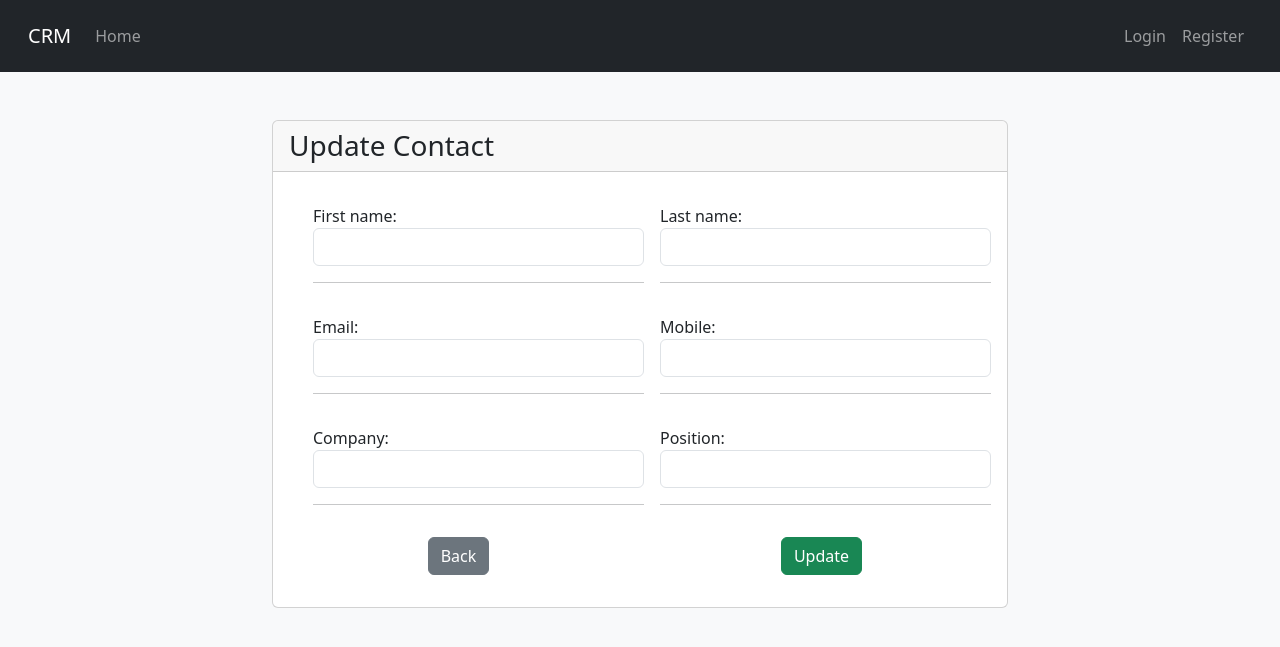
After one commit to mihouami/django-crm-basic, a Django app: template crm/templates/crm/update_contact.html in a window 1280 px wide. The commit adds this page. Shown: the top 647 px of the page. Run offline with Django 5.2, Linux system fonts and the light colour scheme; the template is opened without the code that fills it: values that come from a table or form of the project are taken from there, others are empty; some libraries are stand-ins or nearby versions.

Commit message:
11 update contact

```diff
--- /dev/null
+++ b/crm/templates/crm/update_contact.html
@@ -0,0 +1,83 @@
+{% extends 'crm/base.html' %} {% load crispy_forms_tags %} {% block content %}<!---->
+
+<div class="container">
+  <div class="row">
+    <div class="col-xl-8 offset-xl-2">
+      <div class="card">
+        <h3 class="card-header">Update Contact</h3>
+        <form action="" method="post">
+          {% csrf_token %}
+          <div class="card-body">
+            <div class="row pt-3 fs-5 g-3 ms-3">
+              <div class="col-lg-6">
+                <p class="fs-6" style="margin-bottom: 0px">First name:</p>
+                <p style="margin-bottom: 0px" class="position-relative">
+                  <strong>{{form.first_name|as_crispy_field }}</strong>
+                </p>
+
+                <hr style="margin-top: 0px" />
+              </div>
+
+              <div class="col-lg-6">
+                <p class="fs-6" style="margin-bottom: 0px">Last name:</p>
+                <p style="margin-bottom: 0px" class="position-relative">
+                  <strong>{{form.last_name|as_crispy_field }}</strong>
+                </p>
+                <hr style="margin-top: 0px" />
+              </div>
+            </div>
+
+            <div class="row pt-3 fs-5 g-3 ms-3">
+              <div class="col-lg-6">
+                <p class="fs-6" style="margin-bottom: 0px">Email:</p>
+                <p style="margin-bottom: 0px" class="position-relative">
+                  <strong>{{ form.email|as_crispy_field }}</strong>
+                </p>
+                <hr style="margin-top: 0px" />
+              </div>
+              <div class="col-lg-6">
+                <p class="fs-6" style="margin-bottom: 0px">Mobile:</p>
+                <p style="margin-bottom: 0px" class="position-relative">
+                  <strong>{{ form.mobile|as_crispy_field }}</strong>
+                </p>
+                <hr style="margin-top: 0px" />
+              </div>
+            </div>
+
+            <div class="row pt-3 fs-5 g-3 ms-3">
+              <div class="col-lg-6">
+                <p class="fs-6" style="margin-bottom: 0px">Company:</p>
+                <p style="margin-bottom: 0px" class="position-relative">
+                  <strong>{{ form.company|as_crispy_field }}</strong>
+                </p>
+                <hr style="margin-top: 0px" />
+              </div>
+              <div class="col-lg-6">
+                <p class="fs-6" style="margin-bottom: 0px">Position:</p>
+                <p style="margin-bottom: 0px" class="position-relative">
+                  <strong>{{ form.position|as_crispy_field }}</strong>
+                </p>
+                <hr style="margin-top: 0px" />
+              </div>
+            </div>
+            <div class="row text-center my-3">
+              <div class="col">
+                <a
+                  class="btn btn-secondary"
+                  href="{% url 'contact' form.instance.id %}"
+                  >Back</a
+                >
+              </div>
+              <div class="col">
+                <button formnovalidate class="btn btn-success" type="submit">
+                  Update
+                </button>
+              </div>
+            </div>
+          </div>
+        </form>
+      </div>
+    </div>
+  </div>
+</div>
+{% endblock %}
--- a/crm/urls.py
+++ b/crm/urls.py
@@ -8,4 +8,5 @@ urlpatterns = [
     path("contact/<int:pk>/", contact_detail, name='contact'),
     path("delete_contact/<int:pk>", delete_contact, name='delete'),
     path('add_contact/', add_contact, name='add_contact'),
+    path('update_contact/<int:id>', update_contact, name='update_contact'),
 ]
--- a/main/settings.py
+++ b/main/settings.py
@@ -128,3 +128,6 @@ STATIC_URL = "static/"
 # https://docs.djangoproject.com/en/5.0/ref/settings/#default-auto-field
 
 DEFAULT_AUTO_FIELD = "django.db.models.BigAutoField"
+
+#redirect user when they try to access a login required view
+LOGIN_URL = ''
```
Also changed, not shown: crm/templates/crm/contact.html (+6 -9 lines), crm/views.py (+12 -0 lines).
